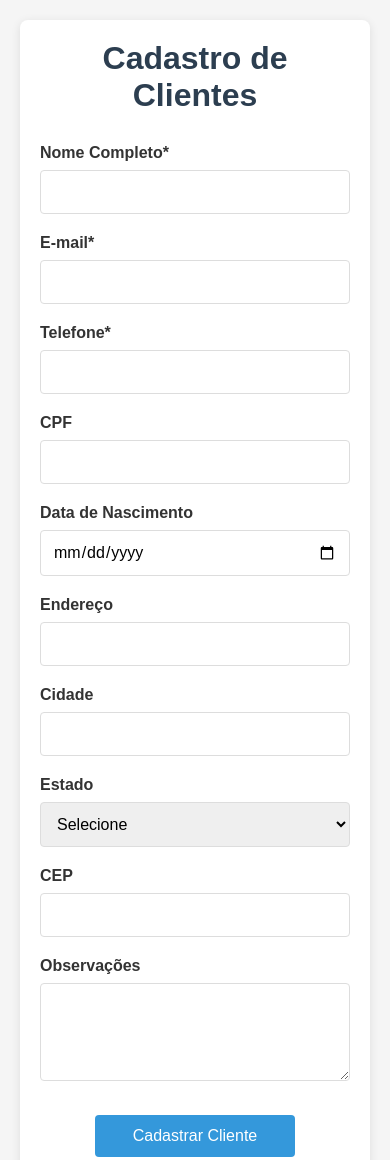
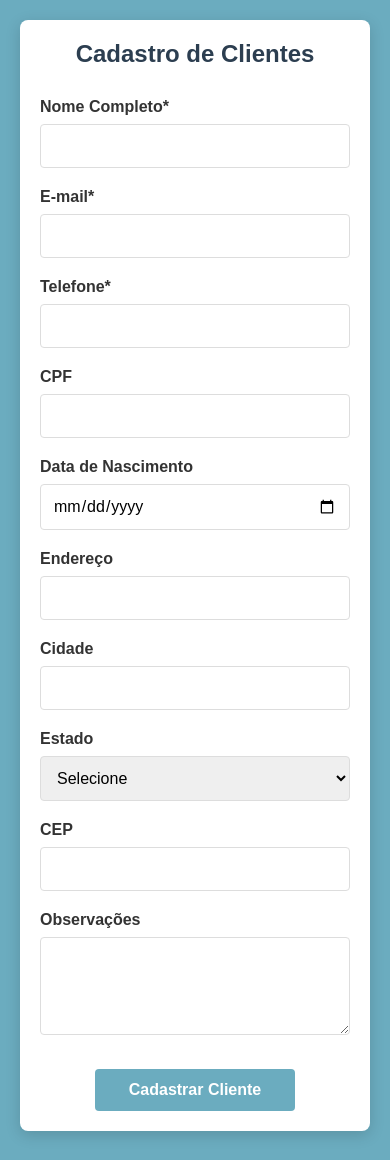
Before and after one commit to Arnaldo-ck/cadastro-clientes, a plain HTML site: page index.html in a window 390 px wide. Shown: the top 1160 px of the page. Drawn offline with Linux system fonts and the light colour scheme.

Commit message:
Alterei a cor de fundo para azul (#6bacbf)

```diff
--- a/index.html
+++ b/index.html
@@ -13,8 +13,9 @@
         }
 
         body {
-            background-color: #f5f5f5;
+            background-color: #6bacbf;  /* COR DE FUNDO AZUL SOLICITADA */
             padding: 20px;
+            min-height: 100vh;
         }
 
         .container {
@@ -23,13 +24,14 @@
             background-color: #fff;
             padding: 30px;
             border-radius: 8px;
-            box-shadow: 0 2px 10px rgba(0, 0, 0, 0.1);
+            box-shadow: 0 4px 15px rgba(0, 0, 0, 0.15);
         }
 
         h1 {
             text-align: center;
             color: #2c3e50;
             margin-bottom: 30px;
+            font-size: 28px;
         }
 
         .form-group {
@@ -49,6 +51,12 @@
             border: 1px solid #ddd;
             border-radius: 4px;
             font-size: 16px;
+            transition: border 0.3s;
+        }
+
+        input:focus, select:focus, textarea:focus {
+            border-color: #6bacbf;  /* DESTAQUE AZUL NOS CAMPOS */
+            outline: none;
         }
 
         .row {
@@ -61,7 +69,7 @@
         }
 
         button {
-            background-color: #3498db;
+            background-color: #6bacbf;  /* BOTÃO AZUL */
             color: white;
             border: none;
             padding: 12px 20px;
@@ -71,11 +79,14 @@
             display: block;
             margin: 30px auto 0;
             width: 200px;
-            transition: background-color 0.3s;
+            transition: all 0.3s;
+            font-weight: bold;
         }
 
         button:hover {
-            background-color: #2980b9;
+            background-color: #5a9aad;  /* TOM DE AZUL MAIS ESCURO */
+            transform: translateY(-2px);
+            box-shadow: 0 2px 8px rgba(0, 0, 0, 0.1);
         }
 
         .error {
@@ -102,6 +113,10 @@
 
             .container {
                 padding: 20px;
+            }
+
+            h1 {
+                font-size: 24px;
             }
         }
     </style>
```
